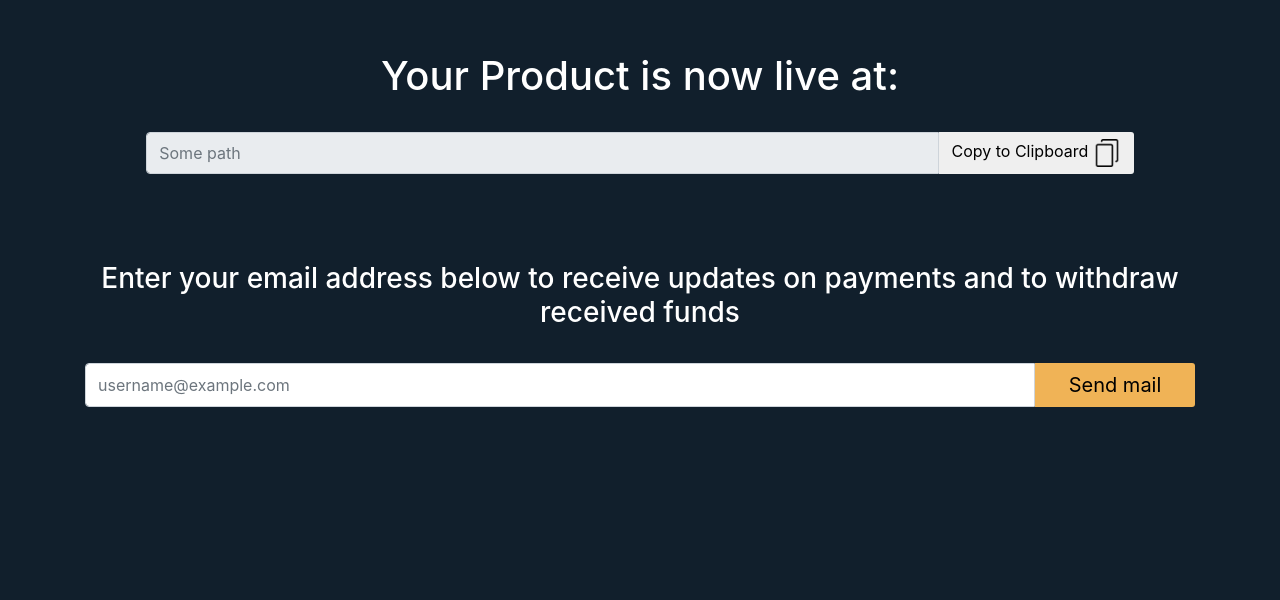
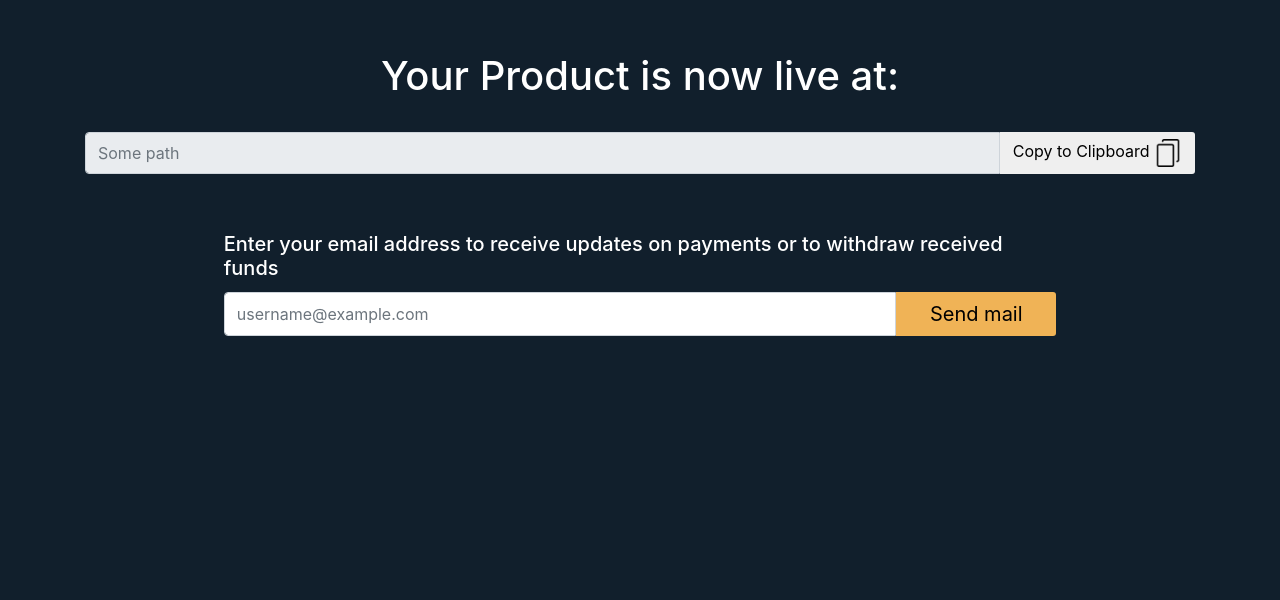
Before and after one commit to AJ-54/SatoshiBox, a Django app: template core/templates/sell-email.html in a window 1280 px wide. Shown: the part 211-811 px from the top of the page. Run offline with Django 3.2, Linux system fonts and the light colour scheme; the template is opened without the code that fills it, so the values that code supplies are empty; some libraries are stand-ins or nearby versions.

Commit message:
updated ui, landing page, product link page

```diff
--- a/core/static/js/copy.js
+++ b/core/static/js/copy.js
@@ -9,5 +9,11 @@ function copy(event) {
     document.execCommand("copy");
 
     const tooltip = document.getElementById("copy-content");
+
+    let element = event.target;
+    while (element.tagName != 'BUTTON') {
+        element = element.parentNode;
+    }
+    element.style.backgroundColor = "#f0b356";
     tooltip.innerHTML = "Copied to Clipboard";
 }
--- a/core/templates/sell-email.html
+++ b/core/templates/sell-email.html
@@ -10,11 +10,11 @@
 
 <div class='container mt-5'>
     <h1 class='p-4'>Your Product is now live at:</h1>
-    <div class='d-flex justify-content-center'>
-        <div class="input-group copy-bar rounded col-11">
+    <div class=''>
+        <div class="input-group copy-bar rounded">
             <input type="text" class="form-control rounded-left " value="{{public_uri}}" placeholder="Some path" id="copy-input"
                 readonly>
-                <button class="btn btn-rounded" onclick="copy(event)">
+                <button class="btn btn-rounded copy-btn" onclick="copy(event)">
                     <span id="copy-content">Copy to Clipboard</span>
                     <img src="{% static 'svg/copy.png' %}" width=28px height=28px alt="Copy to clipboard">
                 </button>
@@ -22,11 +22,11 @@
         </div>
     </div>
 
-    <div class="send-mail py-4">
-        <h3 class="py-1">
-            Enter your email address below to receive updates on payments and
+    <div class="send-mail py-4 text-left w-75">
+        <h5 class="py-1">
+            Enter your email address to receive updates on payments or
             to withdraw received funds
-        </h3>
+        </h5>
         <div class="">
             <form class="input-group copy-bar" method="POST" action="{% url 'core:product_seller_email_updates'%}">
                 {% csrf_token %}
```
Also changed, not shown: core/templates/index.html (+7 -6 lines).
